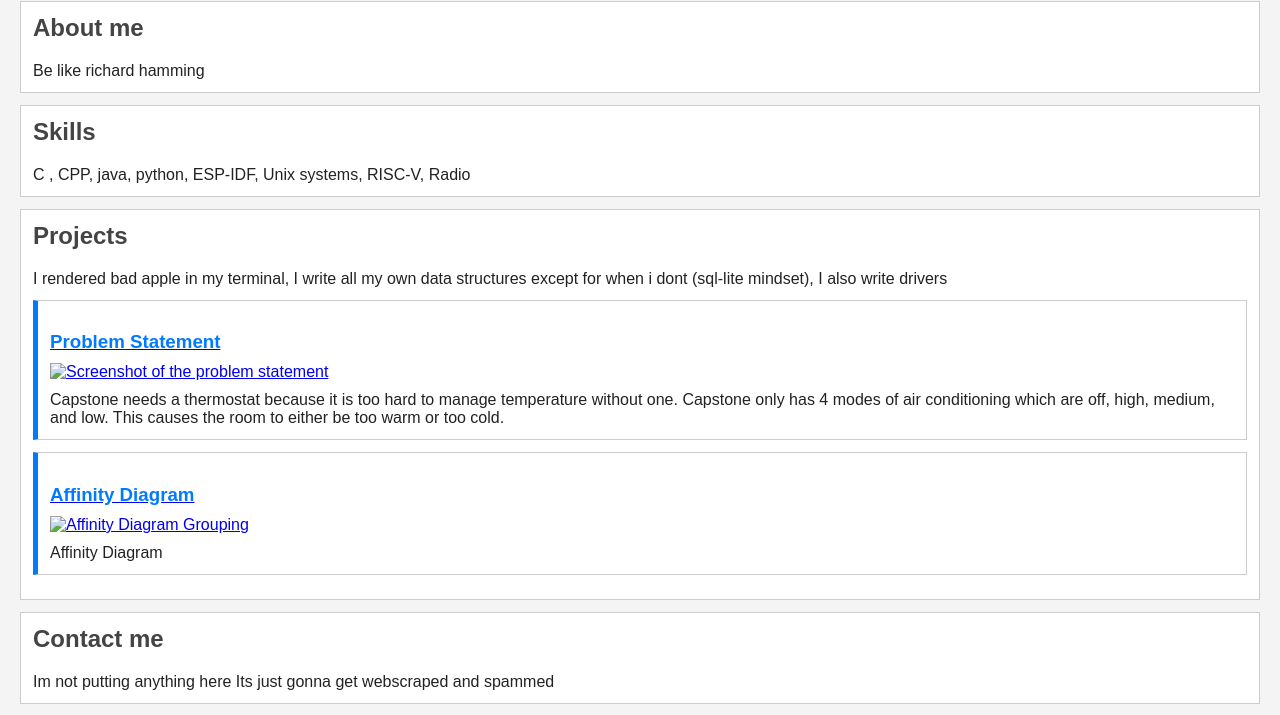
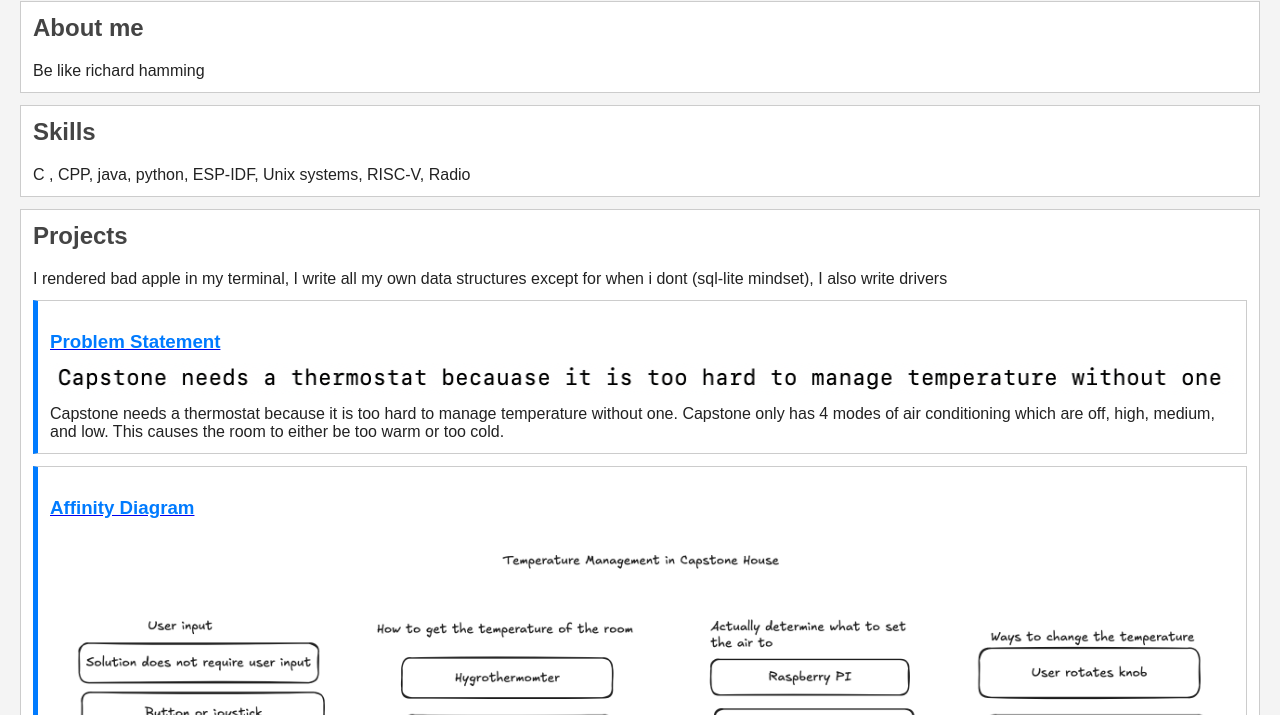
Before and after one commit to PickledLampshade/PickledLampshade.github.io, a plain HTML site: page index.html in a window 1280 px wide. Shown: the part 79-794 px from the top of the page. Drawn offline with Linux system fonts and the light colour scheme.

Commit message:
Fix file paths and update section structure in HTML

```diff
--- a/index.html
+++ b/index.html
@@ -30,9 +30,9 @@
       </p>
 
       <section class="project">
-        <a href="files/statement.pdf"><h3>Problem Statement</h3></a>
+        <a href="Files/statement.pdf"><h3>Problem Statement</h3></a>
 
-        <a href="files/statement.pdf"><img src="images/problem.png" alt="Screenshot of the problem statement"></a>
+        <a href="Files/statement.pdf"><img src="Files/problem.png" alt="Screenshot of the problem statement"></a>
 
         <p>
           Capstone needs a thermostat because it is too hard to manage temperature without one. Capstone only has 4 modes of air conditioning which are off, high, medium, and low. This causes the room to either be too warm or too cold.
@@ -40,16 +40,18 @@
       </section>
 
       <section class="project">
-        <a href="files/diagram.pdf"><h3>Affinity Diagram</h3></a>
+        <a href="Files/diagram.pdf"><h3>Affinity Diagram</h3></a>
 
-        <a href="files/diagram.pdf"><img src="images/diagram.png" alt="Affinity Diagram Grouping"></a>
+        <a href="Files/diagram.pdf"><img src="Files/diagram.png" alt="Affinity Diagram Grouping"></a>
 
         <p>
           Affinity Diagram
         </p>
       </section>
 
-    </section> <section class="contact">
+    </section>
+
+    <section class="contact">
       <h2>Contact me</h2>
       <p> Im not putting anything here Its just gonna get webscraped and spammed</p>
     </section>
```
